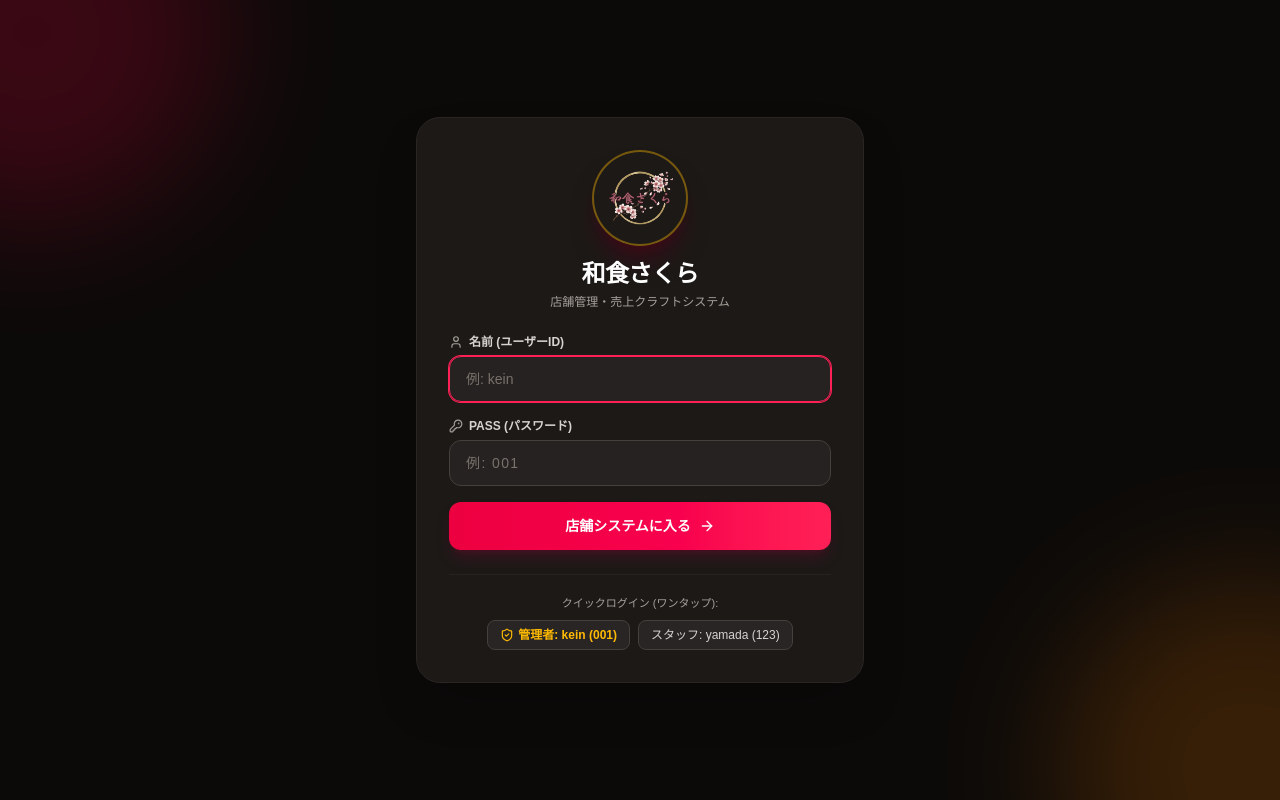
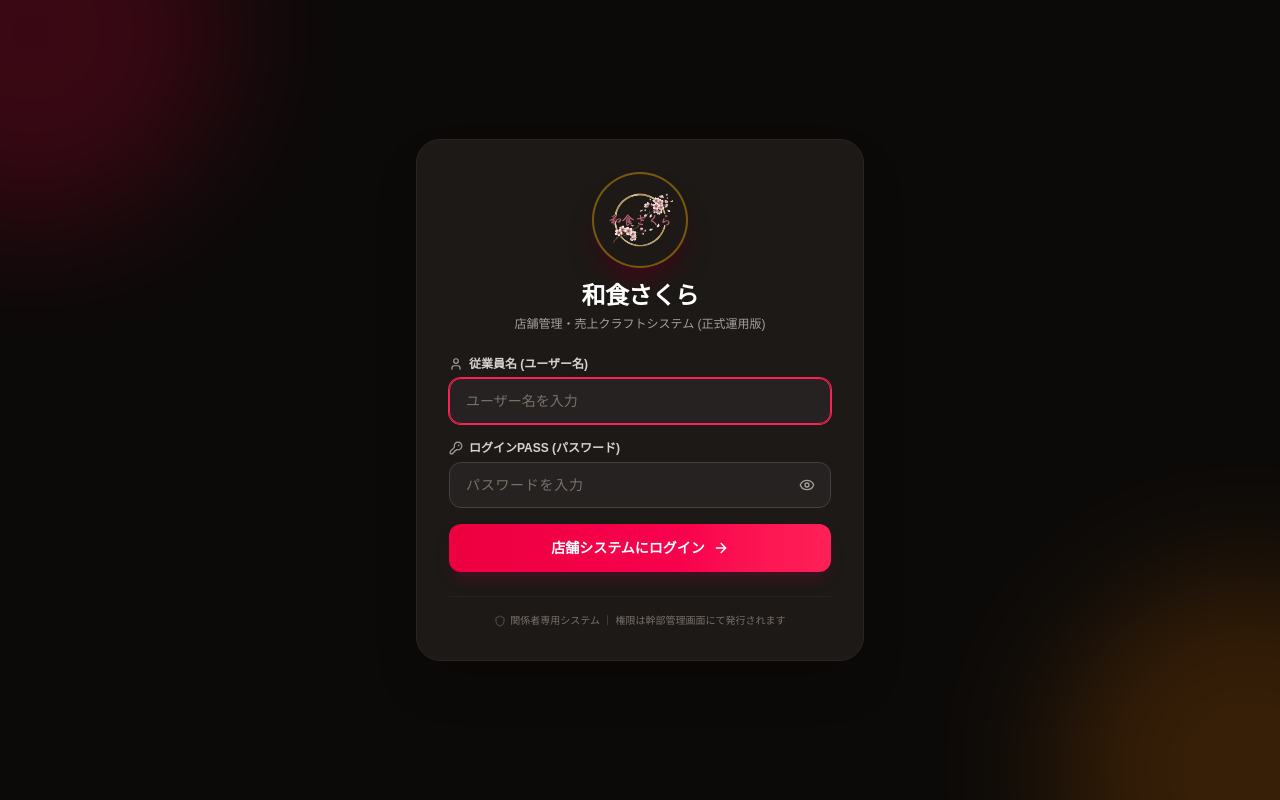
Before and after one commit to kein2510/sakura, a Next.js app: page / in a window 1280 px wide. Built offline with nearby package versions, Linux system fonts and the light colour scheme; no server answers; the database is empty.

Commit message:
feat: release official version, remove quick login, enhance session security and sidebar navigation

```diff
--- a/app/executive/page.tsx
+++ b/app/executive/page.tsx
@@ -614,6 +614,28 @@ export default function ExecutivePage() {
     return log.category === logFilter;
   });
 
+  // 幹部権限チェック（一般スタッフの場合はアクセス制限画面を表示）
+  if (currentUser?.role !== "executive") {
+    return (
+      <div className="flex flex-col items-center justify-center min-h-[70vh] p-6 text-center text-white">
+        <div className="w-16 h-16 rounded-3xl bg-amber-500/10 border border-amber-500/30 flex items-center justify-center text-amber-400 mb-4 shadow-lg shadow-amber-950/30">
+          <Lock className="w-8 h-8" />
+        </div>
+        <h2 className="text-xl font-black mb-2">幹部専用ページです</h2>
+        <p className="text-xs text-stone-400 max-w-sm mb-6 leading-relaxed">
+          このページは店主・店長などの幹部権限を持つアカウントのみ閲覧・操作可能です。<br />
+          権限が必要な場合は店主（kein）までお問い合わせください。
+        </p>
+        <Link
+          href="/"
+          className="px-5 py-2.5 rounded-xl bg-stone-800 hover:bg-stone-700 text-stone-200 text-xs font-bold border border-stone-700 transition-all flex items-center gap-2"
+        >
+          <span>売上・作成トップ画面に戻る</span>
+        </Link>
+      </div>
+    );
+  }
+
   return (
     <div className="space-y-6 max-w-7xl mx-auto p-4 md:p-6 pb-16">
       {/* リアルタイム同期通知 */}
--- a/app/layout.tsx
+++ b/app/layout.tsx
@@ -4,8 +4,8 @@ import { AppProvider } from "@/context/AppContext";
 import ClientLayout from "@/components/ClientLayout";
 
 export const metadata: Metadata = {
-  title: "和食さくら - 売上・在庫・給与リアルタイム管理システム",
-  description: "Next.js & Supabaseによる店舗運営・リアルタイム在庫・売上・幹部給与管理アプリケーション",
+  title: "和食さくら - 店舗管理・売上クラフトシステム (正式版)",
+  description: "店舗運営・リアルタイム在庫・売上伝票・給与ボーナス管理システム",
 };
 
 export default function RootLayout({
--- a/components/LoginForm.tsx
+++ b/components/LoginForm.tsx
@@ -1,34 +1,32 @@
 "use client";
 
 import React, { useState } from "react";
-import { Lock, User, KeyRound, AlertCircle, Store, ArrowRight, ShieldCheck } from "lucide-react";
+import { Lock, User, KeyRound, AlertCircle, ArrowRight, Eye, EyeOff, Shield } from "lucide-react";
 import { useApp } from "@/context/AppContext";
 
 export default function LoginForm() {
   const { login } = useApp();
   const [username, setUsername] = useState("");
   const [pass, setPass] = useState("");
+  const [showPass, setShowPass] = useState(false);
   const [error, setError] = useState("");
+  const [isLoading, setIsLoading] = useState(false);
 
   const handleSubmit = (e: React.FormEvent) => {
     e.preventDefault();
     setError("");
 
     if (!username.trim() || !pass.trim()) {
-      setError("名前とPASSを入力してください。");
+      setError("名前とパスワードを入力してください。");
       return;
     }
 
+    setIsLoading(true);
     const result = login(username, pass);
     if (!result.success) {
-      setError(result.message || "ログインに失敗しました。");
+      setError(result.message || "ログインに失敗しました。ユーザー名またはパスワードをご確認ください。");
+      setIsLoading(false);
     }
-  };
-
-  const handleQuickLogin = (u: string, p: string) => {
-    setUsername(u);
-    setPass(p);
-    login(u, p);
   };
 
   return (
@@ -40,14 +38,14 @@ export default function LoginForm() {
       </div>
 
       <div className="relative w-full max-w-md bg-stone-900 border border-stone-800 rounded-3xl shadow-2xl p-8 text-white">
-        {/* ロゴ */}
+        {/* ロゴ & 正式版タイトル */}
         <div className="text-center mb-6">
           <div className="w-24 h-24 rounded-full bg-stone-900 border-2 border-amber-400/40 p-2 flex items-center justify-center mx-auto mb-3 shadow-xl shadow-rose-950/50 overflow-hidden">
             {/* eslint-disable-next-line @next/next/no-img-element */}
             <img src="/logo.png" alt="和食さくら" className="w-full h-full object-contain" />
           </div>
           <h1 className="text-2xl font-black tracking-tight text-white">和食さくら</h1>
-          <p className="text-xs text-stone-400 mt-1">店舗管理・売上クラフトシステム</p>
+          <p className="text-xs text-stone-400 mt-1">店舗管理・売上クラフトシステム (正式運用版)</p>
         </div>
 
         {/* エラー表示 */}
@@ -58,68 +56,66 @@ export default function LoginForm() {
           </div>
         )}
 
-        {/* フォーム */}
+        {/* 認証フォーム */}
         <form onSubmit={handleSubmit} className="space-y-4">
           <div>
             <label className="text-xs font-bold text-stone-300 block mb-1.5 flex items-center gap-1.5">
               <User className="w-3.5 h-3.5 text-stone-400" />
-              名前 (ユーザーID)
+              従業員名 (ユーザー名)
             </label>
             <input
               type="text"
-              placeholder="例: kein"
+              placeholder="ユーザー名を入力"
               value={username}
               onChange={(e) => setUsername(e.target.value)}
               className="w-full bg-stone-800/80 border border-stone-700 rounded-xl px-4 py-3 text-sm text-white placeholder-stone-500 focus:outline-none focus:border-rose-500 focus:ring-1 focus:ring-rose-500 transition-all font-medium"
               autoFocus
+              required
             />
           </div>
 
           <div>
             <label className="text-xs font-bold text-stone-300 block mb-1.5 flex items-center gap-1.5">
               <KeyRound className="w-3.5 h-3.5 text-stone-400" />
-              PASS (パスワード)
+              ログインPASS (パスワード)
             </label>
-            <input
-              type="password"
-              placeholder="例: 001"
-              value={pass}
-              onChange={(e) => setPass(e.target.value)}
-              className="w-full bg-stone-800/80 border border-stone-700 rounded-xl px-4 py-3 text-sm text-white placeholder-stone-500 focus:outline-none focus:border-rose-500 focus:ring-1 focus:ring-rose-500 transition-all font-medium tracking-widest"
-            />
+            <div className="relative">
+              <input
+                type={showPass ? "text" : "password"}
+                placeholder="パスワードを入力"
+                value={pass}
+                onChange={(e) => setPass(e.target.value)}
+                className="w-full bg-stone-800/80 border border-stone-700 rounded-xl pl-4 pr-11 py-3 text-sm text-white placeholder-stone-500 focus:outline-none focus:border-rose-500 focus:ring-1 focus:ring-rose-500 transition-all font-medium tracking-wider"
+                required
+              />
+              <button
+                type="button"
+                onClick={() => setShowPass(!showPass)}
+                className="absolute right-3 top-1/2 -translate-y-1/2 text-stone-400 hover:text-stone-200 transition-colors p-1"
+                tabIndex={-1}
+                title={showPass ? "パスワードを隠す" : "パスワードを表示する"}
+              >
+                {showPass ? <EyeOff className="w-4 h-4" /> : <Eye className="w-4 h-4" />}
+              </button>
+            </div>
           </div>
 
           <button
             type="submit"
-            className="w-full py-3.5 rounded-xl bg-gradient-to-r from-rose-600 to-rose-500 hover:from-rose-500 hover:to-rose-600 font-bold text-sm text-white shadow-lg shadow-rose-900/30 transition-all duration-200 flex items-center justify-center gap-2 cursor-pointer mt-2"
+            disabled={isLoading}
+            className="w-full py-3.5 rounded-xl bg-gradient-to-r from-rose-600 to-rose-500 hover:from-rose-500 hover:to-rose-600 active:scale-98 disabled:opacity-50 disabled:cursor-not-allowed font-bold text-sm text-white shadow-lg shadow-rose-900/30 transition-all duration-200 flex items-center justify-center gap-2 cursor-pointer mt-4"
           >
-            <span>店舗システムに入る</span>
+            <span>{isLoading ? "認証中..." : "店舗システムにログイン"}</span>
             <ArrowRight className="w-4 h-4" />
           </button>
         </form>
 
-        {/* クイックログイン案内（テスト用） */}
-        <div className="mt-6 pt-5 border-t border-stone-800/80">
-          <p className="text-[11px] text-stone-400 text-center mb-2 font-medium">
-            クイックログイン (ワンタップ):
+        {/* セキュリティ表記 */}
+        <div className="mt-6 pt-4 border-t border-stone-800/60 text-center">
+          <p className="text-[10px] text-stone-500 flex items-center justify-center gap-1">
+            <Shield className="w-3 h-3 text-stone-600" />
+            <span>関係者専用システム ｜ 権限は幹部管理画面にて発行されます</span>
           </p>
-          <div className="flex gap-2 justify-center">
-            <button
-              type="button"
-              onClick={() => handleQuickLogin("kein", "001")}
-              className="px-3 py-1.5 rounded-lg bg-stone-800 hover:bg-stone-700 border border-stone-700 text-xs font-bold text-amber-400 transition-colors flex items-center gap-1"
-            >
-              <ShieldCheck className="w-3.5 h-3.5" />
-              管理者: kein (001)
-            </button>
-            <button
-              type="button"
-              onClick={() => handleQuickLogin("yamada", "123")}
-              className="px-3 py-1.5 rounded-lg bg-stone-800 hover:bg-stone-700 border border-stone-700 text-xs font-medium text-stone-300 transition-colors"
-            >
-              スタッフ: yamada (123)
-            </button>
-          </div>
         </div>
       </div>
     </div>
--- a/components/Sidebar.tsx
+++ b/components/Sidebar.tsx
@@ -11,6 +11,8 @@ import {
   LogOut,
   ChevronRight,
   Sparkles,
+  Receipt,
+  Image as ImageIcon,
 } from "lucide-react";
 import { useApp } from "@/context/AppContext";
 import { cn } from "@/lib/utils";
@@ -26,7 +28,13 @@ export default function Sidebar() {
       name: "売上 ＆ クラフト作成",
       href: "/",
       icon: ShoppingBag,
-      desc: "商品の販売と在庫クラフト",
+      desc: "商品の販売と料理作成",
+    },
+    {
+      name: "売上管理・台帳",
+      href: "/sales",
+      icon: Receipt,
+      desc: "伝票一覧・売上分析・取消",
     },
     {
       name: "全体在庫一覧",
@@ -35,10 +43,16 @@ export default function Sidebar() {
       desc: "商品・素材の全在庫",
     },
     {
+      name: "商品ギャラリー",
+      href: "/products",
+      icon: ImageIcon,
+      desc: "料理・素材の画像管理",
+    },
+    {
       name: "幹部管理ページ",
       href: "/executive",
       icon: ShieldCheck,
-      desc: "従業員PASS/レシピ/商品設定",
+      desc: "従業員PASS/給与査定/金庫",
       isExecutiveOnly: true,
     },
   ];
```
Also changed, not shown: context/AppContext.tsx (+20 -4 lines).
